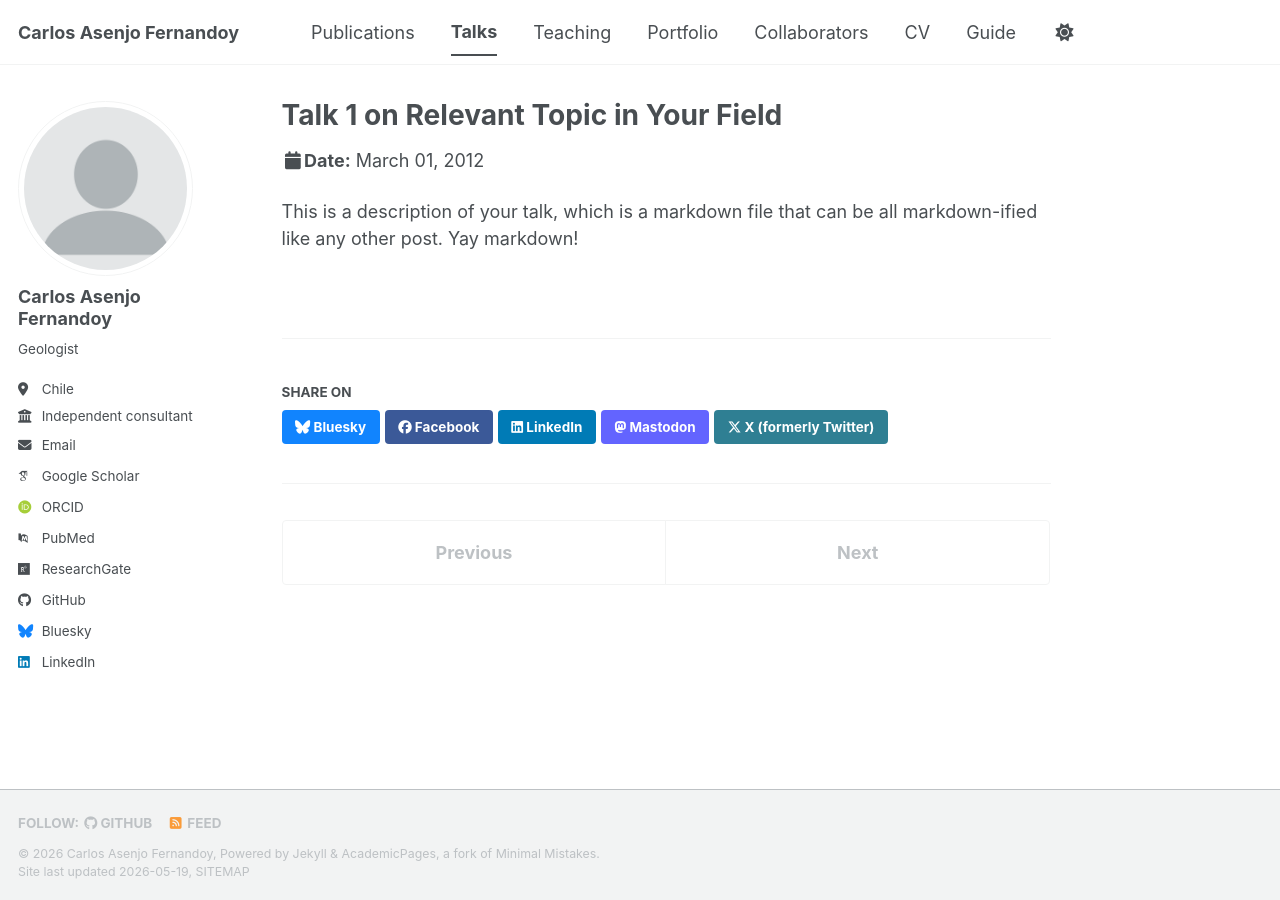
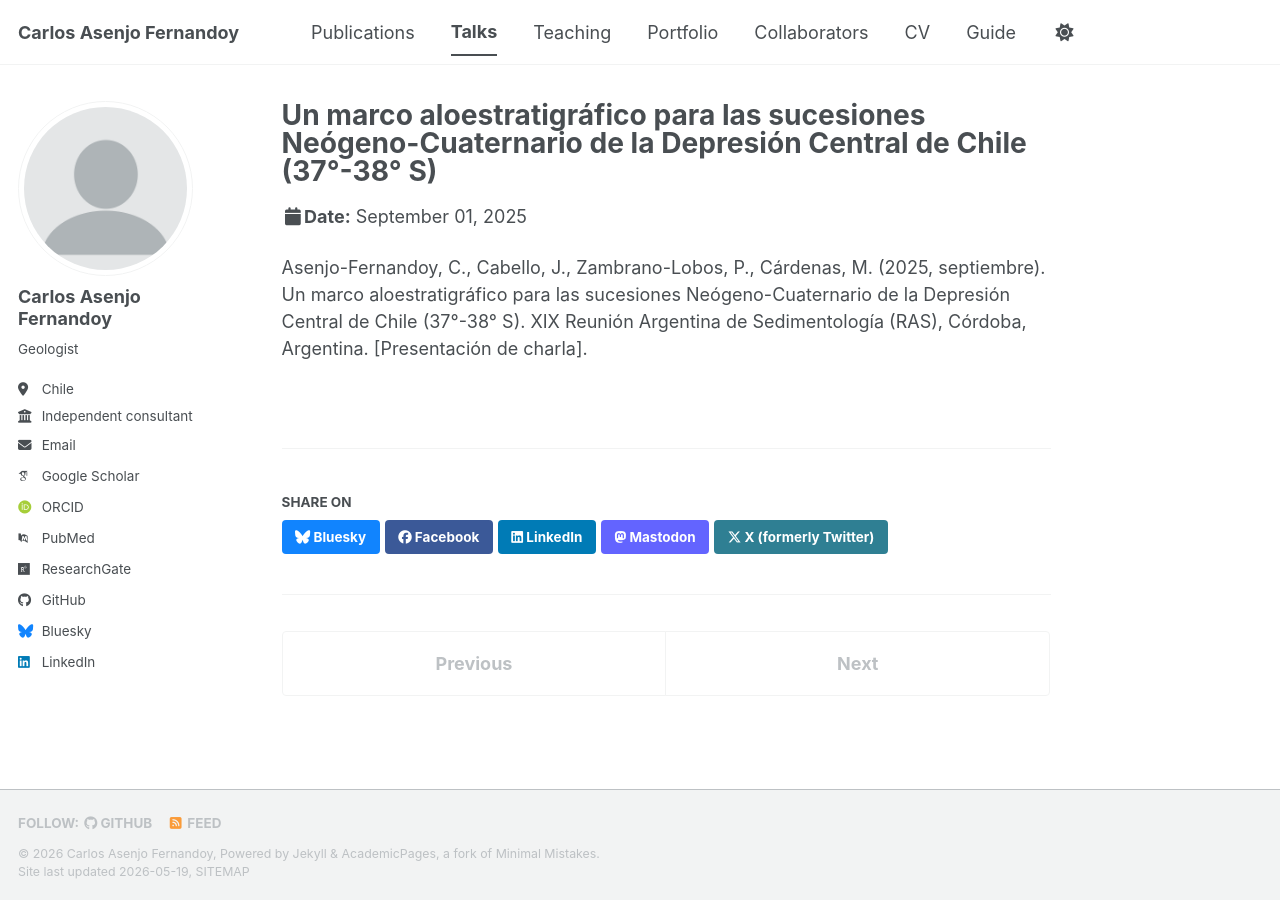
Before and after one commit to asenjocarlos/asenjocarlos.github.io, a Jekyll site: the page built from _talks/2012-03-01-talk-1.md, in a window 1280 px wide. Built offline with Jekyll 4.4.1, drawn with Linux system fonts in a browser that asks for light colours; some web fonts are replaced; a script bundle is joined from its source files by our own code; library files that are not in the unit come from our copies.

Commit message:
Update 2012-03-01-talk-1.md

```diff
--- a/_talks/2012-03-01-talk-1.md
+++ b/_talks/2012-03-01-talk-1.md
@@ -1,11 +1,11 @@
 ---
-title: "Talk 1 on Relevant Topic in Your Field"
+title: "Un marco aloestratigráfico para las sucesiones Neógeno-Cuaternario de la Depresión Central de Chile (37°-38° S)"
 collection: talks
 type: "Talk"
 permalink: /talks/2012-03-01-talk-1
-venue: "UC San Francisco, Department of Testing"
-date: 2012-03-01
-location: "San Francisco, CA, USA"
+venue: "XIX Reunión Argentina de Sedimentología (RAS), Córdoba, Argentina"
+date: 2025-09-01
+location: "Córdoba, Argentina"
 ---
 
-This is a description of your talk, which is a markdown file that can be all markdown-ified like any other post. Yay markdown!
+Asenjo-Fernandoy, C., Cabello, J., Zambrano-Lobos, P., Cárdenas, M. (2025, septiembre). Un marco aloestratigráfico para las sucesiones Neógeno-Cuaternario de la Depresión Central de Chile (37°-38° S). XIX Reunión Argentina de Sedimentología (RAS), Córdoba, Argentina. [Presentación de charla].
```
